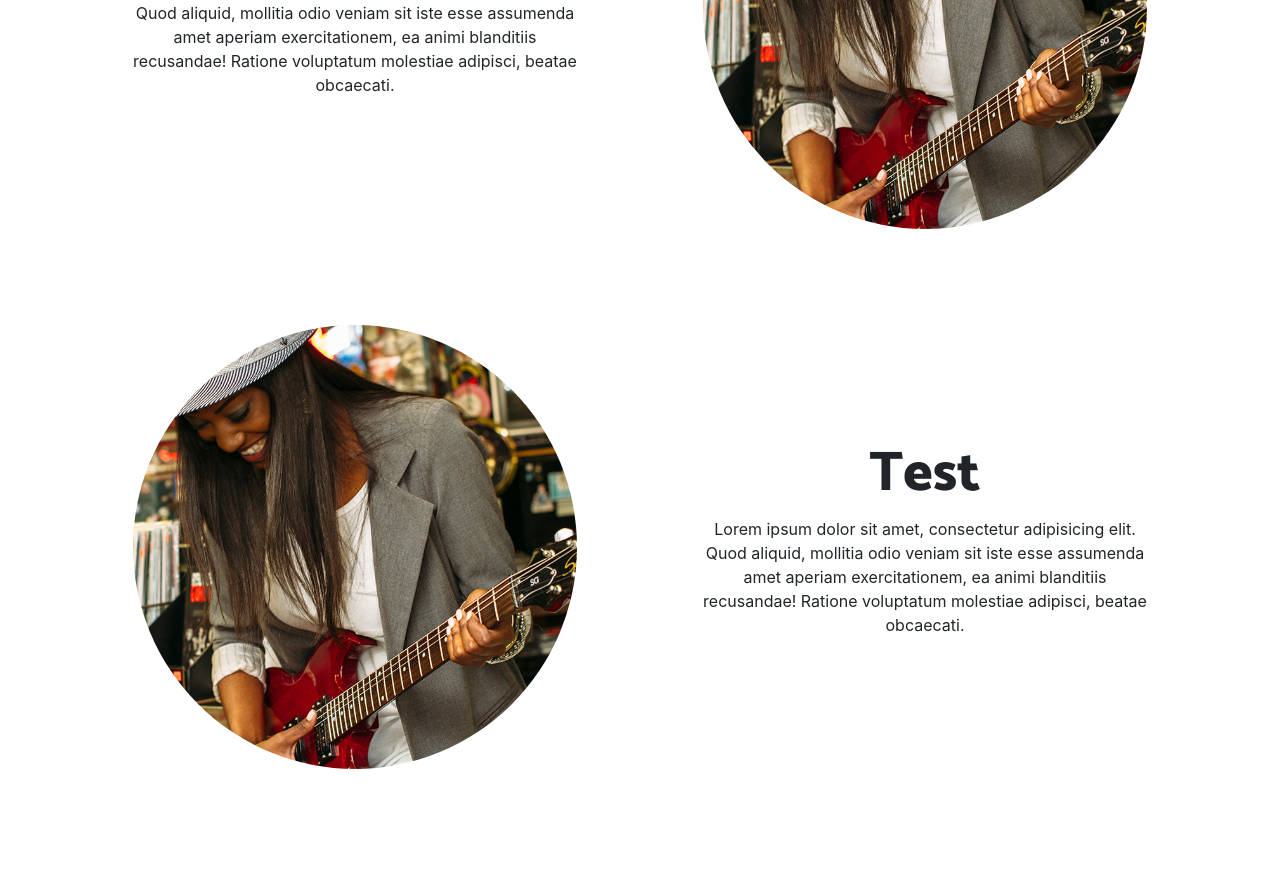
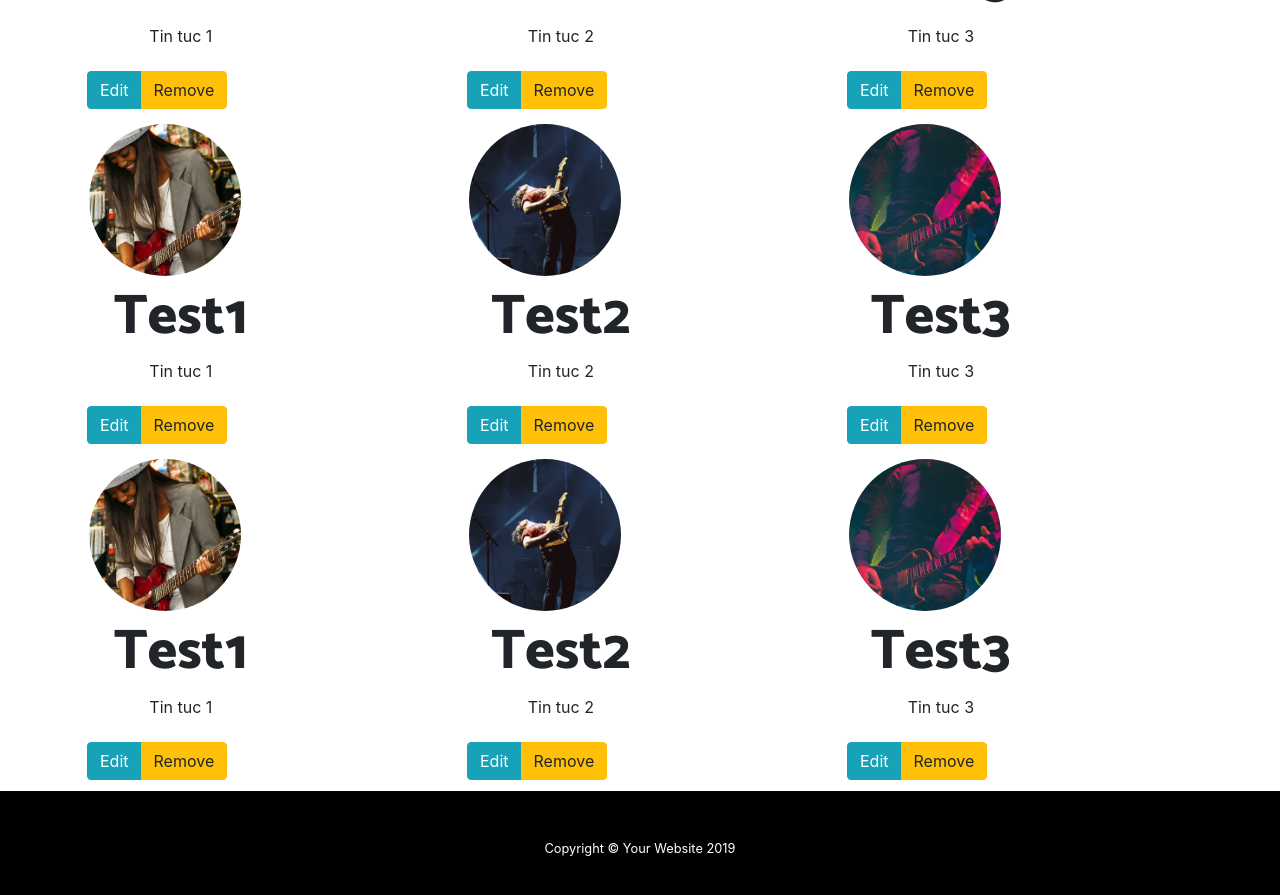
Before and after one commit to hieutrandn9889/ReactJS, a React (Create React App) app in the folder ReactJs3/vd1/: page / in a window 1280 px wide. Shown: the part 1180-2075 px from the top of the page. Before the commit the page ends 1997 px from the top, so only its background shows below. Built offline with nearby package versions, Linux system fonts and the light colour scheme.

Commit message:
update bootstrap

```diff
--- a/ReactJs3/vd1/src/App.js
+++ b/ReactJs3/vd1/src/App.js
@@ -1,9 +1,10 @@
 import React, { Component } from 'react';
 import logo from './logo.svg';
 import './App.css';
-import TopMenu from './Component/TopMenu/TopMenu.js';
-import Header from './Component/Header/Header.js';
-import Content from './Component/Content/Content.js';
+import TopMenu from './Component/TopMenu/TopMenu';
+import Header from './Component/Header/Header';
+import Content from './Component/Content/Content';
+import Footer from './Component/Footer/Footer';
 const a1="hieu";
 // khai bao theo ham bt
 function One() {
@@ -100,8 +101,20 @@ function App() {
     <div className="App">
      <TopMenu/>
      <Header/>
-     <Content tieude="Test" vitri="order-lg-1"/>
-     <Content tieude="Test"/>
+     <div className="container">
+        <div className="row pt-5">
+          <Content tieude="Test1" vitri="order-lg-1" anh="img/01.jpg" trichdan="Tin tuc 1"/>
+          <Content tieude="Test2" anh="img/02.jpg" trichdan="Tin tuc 2"/>
+          <Content tieude="Test3" vitri="order-lg-1" anh="img/03.jpg" trichdan="Tin tuc 3"/>
+          <Content tieude="Test1" vitri="order-lg-1" anh="img/01.jpg" trichdan="Tin tuc 1"/>
+          <Content tieude="Test2" anh="img/02.jpg" trichdan="Tin tuc 2"/>
+          <Content tieude="Test3" vitri="order-lg-1" anh="img/03.jpg" trichdan="Tin tuc 3"/>
+          <Content tieude="Test1" vitri="order-lg-1" anh="img/01.jpg" trichdan="Tin tuc 1"/>
+          <Content tieude="Test2" anh="img/02.jpg" trichdan="Tin tuc 2"/>
+          <Content tieude="Test3" vitri="order-lg-1" anh="img/03.jpg" trichdan="Tin tuc 3"/>
+        </div>
+     </div>
+     <Footer/>
       {/* <MapApp/>
       <JSXApp/>
       <PropsOne tieuDe="Dung props theo cach 1 su dung function" linkAnh="https://kenh14cdn.com/2020/4/7/9259164428738153793622975906720805378588672n-1586265443630314075999.jpg" />
--- a/ReactJs3/vd1/src/Component/Content/Content.js
+++ b/ReactJs3/vd1/src/Component/Content/Content.js
@@ -1,32 +1,48 @@
 import React, { Component } from 'react';
 
 class Content extends Component {
+    // nhan props nen dung constructor
     constructor(props) {
-        super(props);
-
+        super(props); // bao toan lai lop cha Component
+    }
+    thongbao = () =>{
+        alert('Edit this item')
+    }
+    thongbao2 = () =>{
+        alert('Remove this item')
     }
 
     render() {
         return (
-            <div>
-               <section>
-                    <div className="container">
-                    <div className="row align-items-center">
-                        <div className={"col-lg-6 " + this.props.vitri}>
-                        <div className="p-5">
-                            <img className="img-fluid rounded-circle" src="img/01.jpg" alt="" />
-                        </div>
-                        </div>
-                        <div className="col-lg-6">
-                        <div className="p-5">
-                            <h2 className="display-4">{this.props.tieude}</h2>
-                            <p>Lorem ipsum dolor sit amet, consectetur adipisicing elit. Quod aliquid, mollitia odio veniam sit iste esse assumenda amet aperiam exercitationem, ea animi blanditiis recusandae! Ratione voluptatum molestiae adipisci, beatae obcaecati.</p>
-                        </div>
+            <div className="col-lg-4">
+                <div className="row">
+                    {/* <div className={"col-lg-6 " + this.props.vitri}></div> */}
+
+                    <div className="col-lg-6 ">
+                        <div className="p-1">
+                            <img className="img-fluid rounded-circle" src={this.props.anh} alt="" />
                         </div>
                     </div>
+
+                    <div className="col-lg-7 ">
+                        <div className="p-1">
+                            <h2 className="display-4">{this.props.tieude}</h2>
+                            <p>
+                                {this.props.trichdan}
+                            </p>
+                            <div className="row">
+                                <div className="btn btn-group">
+                                    <div className="btn btn-info" onClick={this.thongbao}>Edit</div>
+                                    <div className="btn btn-warning" onClick={this.thongbao2}>Remove</div>
+                                </div>
+                            </div>
+                        </div>
                     </div>
-                </section>
+                </div>
             </div>
+
+
+
         );
     }
 }
--- /dev/null
+++ b/ReactJs3/vd1/src/Component/Footer/Footer.js
@@ -0,0 +1,17 @@
+import React, { Component } from 'react';
+
+class Footer extends Component {
+    render() {
+        return (
+            <div>
+                <footer className="py-5 bg-black">
+                    <div className="container">
+                        <p className="m-0 text-center text-white small">Copyright © Your Website 2019</p>
+                    </div>
+                </footer>
+            </div>
+        );
+    }
+}
+
+export default Footer;
```
